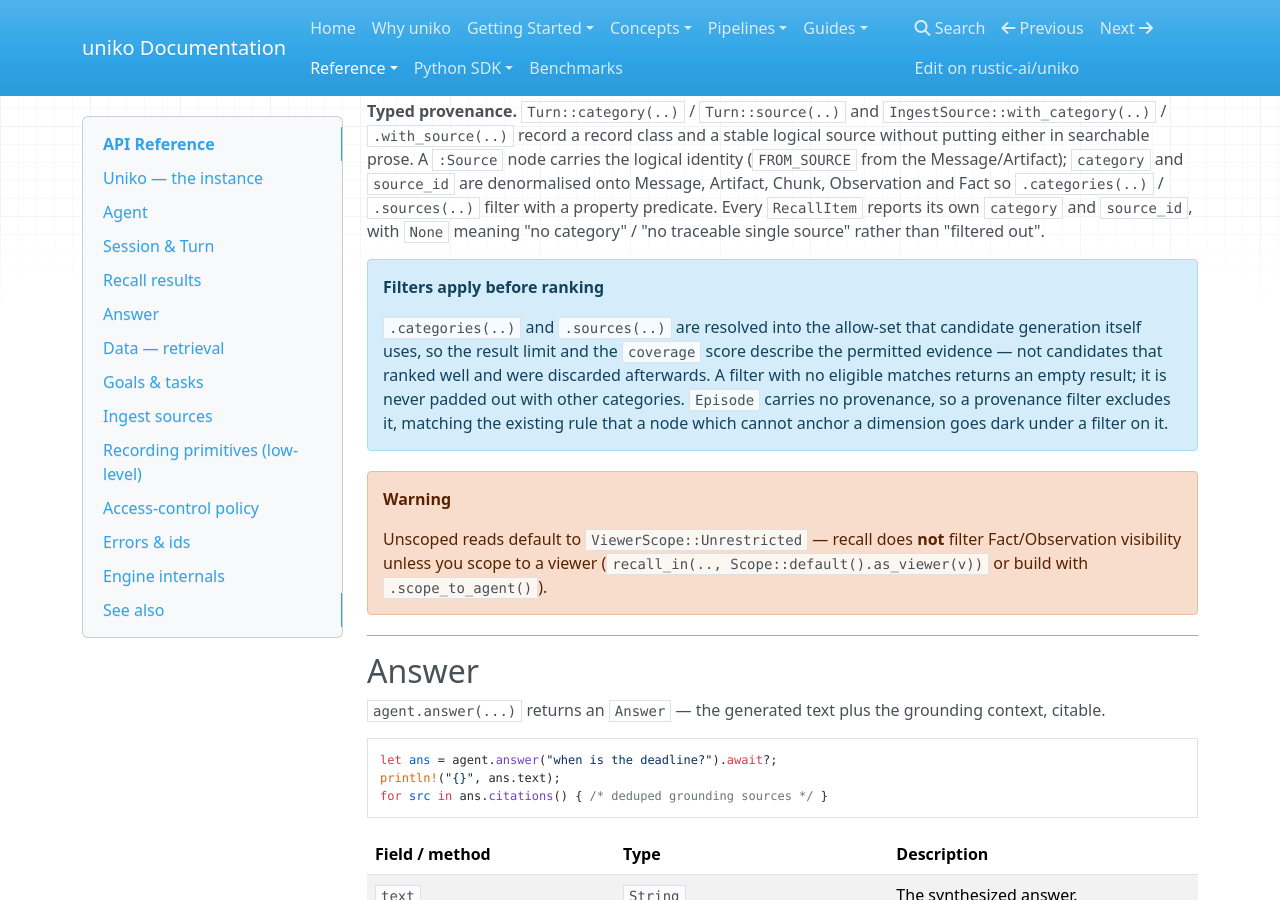
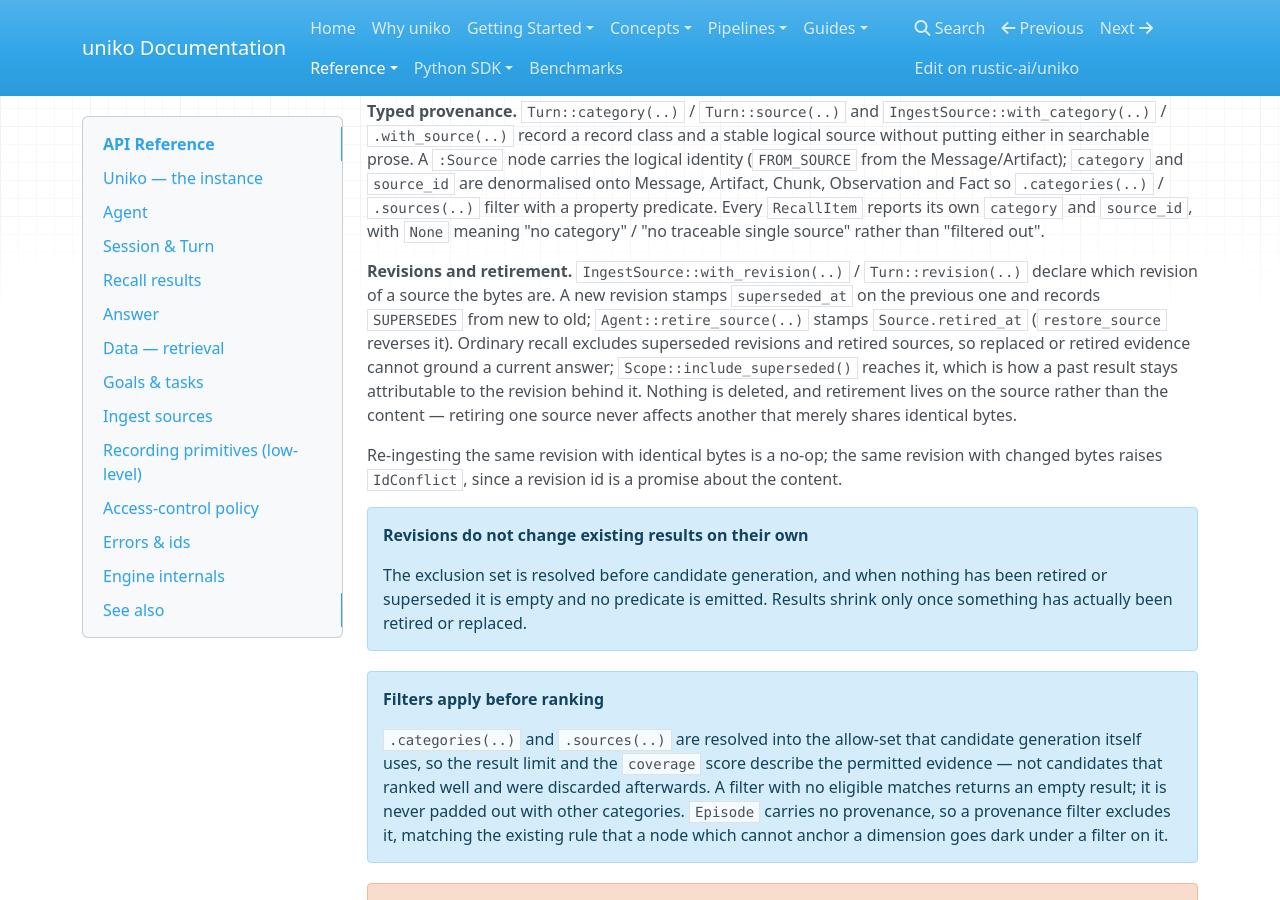
Before and after one commit to milliondreams/uniko, an MkDocs documentation site: the page built from website/docs/reference/api.md, in a window 1280 px wide and 900 px high, scrolled down 4656 px. Built offline with MkDocs 1.6.1, drawn with Linux system fonts in a browser that asks for light colours; nearby versions of some CDN libraries.

Commit message:
docs: source revisions and retirement
Records the API, the supersession and retirement model, and the reason
nothing is ever deleted.

States the property most likely to be misread: landing revisions does not
change existing results, because the exclusion set is empty until something
is actually retired or superseded, and an empty set emits no predicate at
all.

```diff
--- a/website/docs/reference/api.md
+++ b/website/docs/reference/api.md
@@ -169,6 +169,24 @@
 `.categories(..)` / `.sources(..)` filter with a property predicate. Every
 `RecallItem` reports its own `category` and `source_id`, with `None` meaning "no
 category" / "no traceable single source" rather than "filtered out".
+
+**Revisions and retirement.** `IngestSource::with_revision(..)` / `Turn::revision(..)`
+declare which revision of a source the bytes are. A new revision stamps
+`superseded_at` on the previous one and records `SUPERSEDES` from new to old;
+`Agent::retire_source(..)` stamps `Source.retired_at` (`restore_source` reverses it).
+Ordinary recall excludes superseded revisions and retired sources, so replaced or
+retired evidence cannot ground a current answer; `Scope::include_superseded()` reaches
+it, which is how a past result stays attributable to the revision behind it. Nothing is
+deleted, and retirement lives on the source rather than the content — retiring one
+source never affects another that merely shares identical bytes.
+
+Re-ingesting the same revision with identical bytes is a no-op; the same revision with
+changed bytes raises `IdConflict`, since a revision id is a promise about the content.
+
+!!! note "Revisions do not change existing results on their own"
+    The exclusion set is resolved before candidate generation, and when nothing has
+    been retired or superseded it is empty and no predicate is emitted. Results shrink
+    only once something has actually been retired or replaced.
 
 !!! note "Filters apply before ranking"
     `.categories(..)` and `.sources(..)` are resolved into the allow-set that
```
Also changed, not shown: CHANGELOG.md.
